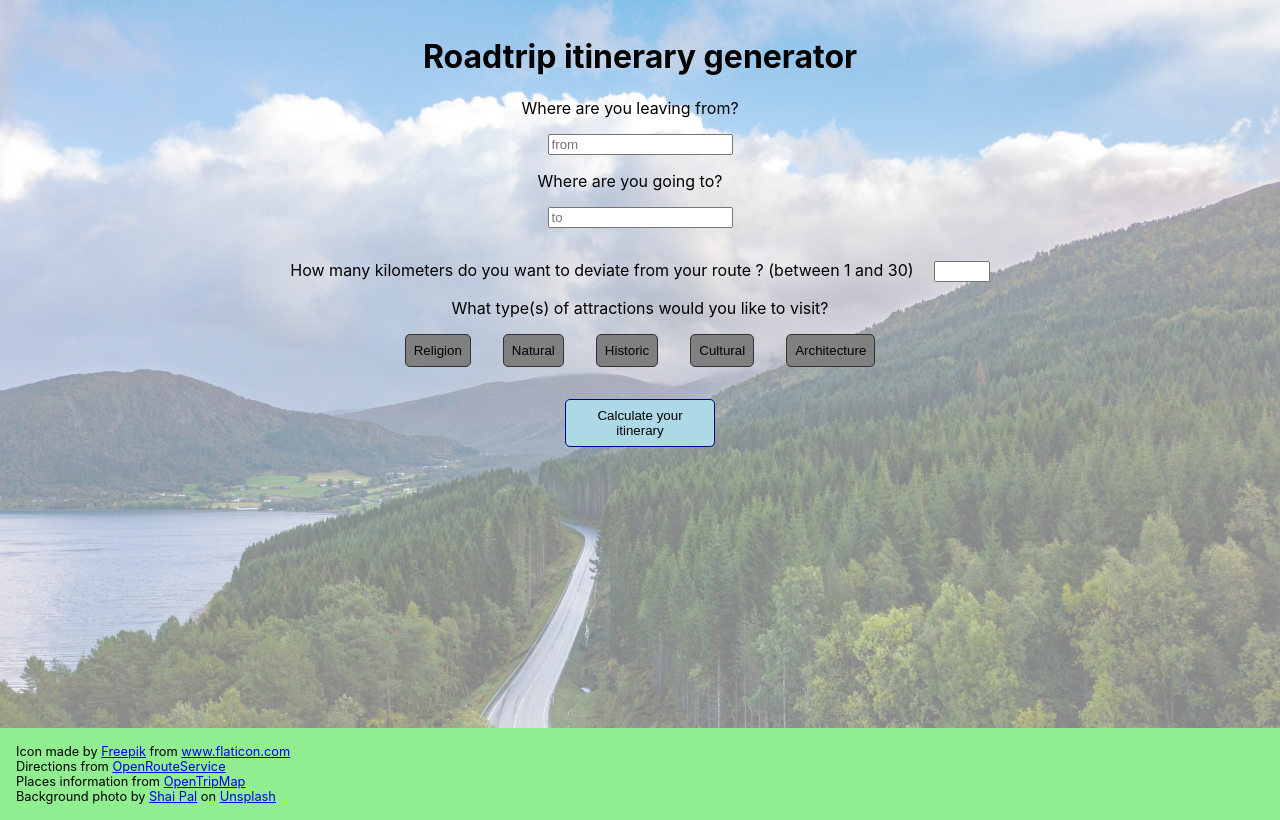
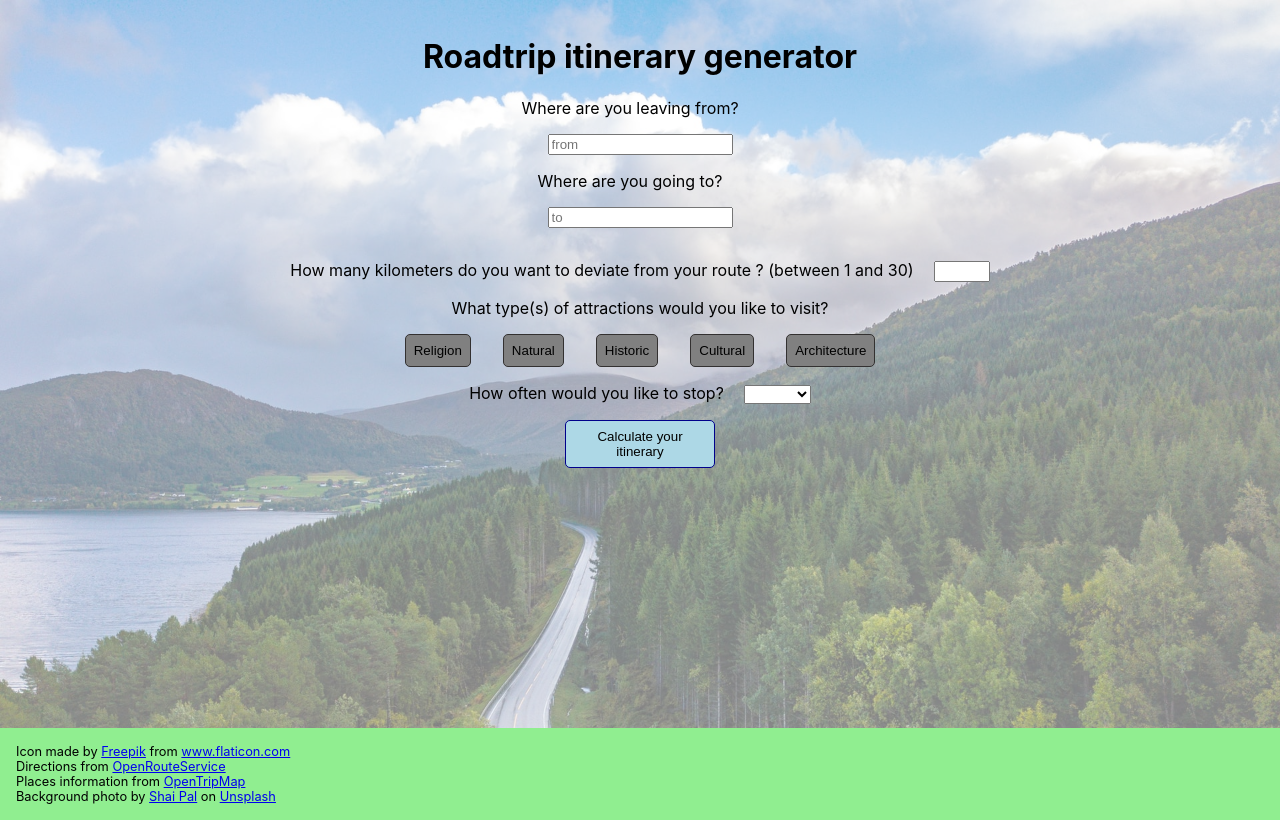
Before and after one commit to cbaggini/itinerary-generator-react, a React (Create React App) app: page / in a window 1280 px wide. Shown: the top 820 px of the page. Built offline with nearby package versions, Linux system fonts and the light colour scheme.

Commit message:
Put poidetails in new state variable

```diff
--- a/src/Map.js
+++ b/src/Map.js
@@ -22,6 +22,7 @@ const Map = ({
   setRouteData,
 }) => {
   const [isComplete, setIsComplete] = useState(false);
+  const [poiDetails, setPoiDetails] = useState([]);
   console.log(routeData.allPois);
 
   const greenOptions = { color: "green" };
@@ -36,7 +37,8 @@ const Map = ({
       allData.dataFrom.features &&
       allData.dataTo.features &&
       form.buffer &&
-      form.categories.length > 0
+      form.categories.length > 0 &&
+      form.timeInterval
     ) {
       const coordinates = [
         allData.dataFrom.features[0].geometry.coordinates,
@@ -44,8 +46,7 @@ const Map = ({
       ];
       const getRouteData = {
         coordinates: coordinates,
-        radius: form.buffer,
-        categories: form.categories,
+        ...form,
       };
       fetch(`${baseURL}itinerary`, {
         method: "POST",
@@ -71,7 +72,7 @@ const Map = ({
           setIsLoaded(false);
         });
     }
-  }, [allData, form.radius, form.categories, baseURL, setIsLoaded]);
+  }, [allData, form, baseURL, setIsLoaded, setRouteData]);
 
   useEffect(() => {
     const getDetails = async (poisArray) => {
@@ -86,7 +87,7 @@ const Map = ({
     };
     if (routeData.selectedPoisArray) {
       getDetails(routeData.selectedPoisArray).then((data) =>
-        setRouteData({ ...routeData, poiDetails: data })
+        setPoiDetails(data)
       );
     }
   }, [routeData.selectedPoisArray, baseURL]);
@@ -160,9 +161,8 @@ const Map = ({
           />
         )}
         {isComplete &&
-          routeData.poiDetails &&
-          routeData.poiDetails.length > 0 &&
-          routeData.poiDetails.map((el) => (
+          poiDetails.length > 0 &&
+          poiDetails.map((el) => (
             <CircleMarker
               key={el.xid}
               pathOptions={redOptions}
--- a/src/SearchBar.js
+++ b/src/SearchBar.js
@@ -1,20 +1,10 @@
 import React, { useRef } from "react";
 
-const SearchBar = ({
-  allData,
-  setAllData,
-  setRadius,
-  setCategories,
-  categories,
-  setIsLoaded,
-  form,
-  setForm,
-  routeData,
-  setRouteData,
-}) => {
+const SearchBar = ({ allData, setAllData, setIsLoaded, form, setForm }) => {
   const from = useRef("");
   const whereTo = useRef("");
   const buffer = useRef("");
+  const timeInterval = useRef("");
   const categoryList = [
     "religion",
     "natural",
@@ -22,6 +12,7 @@ const SearchBar = ({
     "cultural",
     "architecture",
   ];
+  const timeIntervals = [7200, 10800, 14400, 21600, 28800];
 
   const baseURL =
     process.env.REACT_APP_MODE === "prod"
@@ -33,9 +24,14 @@ const SearchBar = ({
       from.current.value &&
       whereTo.current.value &&
       buffer.current.value &&
-      form.categories.length > 0
+      form.categories.length > 0 &&
+      timeInterval.current.value
     ) {
-      setForm({ ...form, buffer: buffer.current.value });
+      setForm({
+        ...form,
+        buffer: buffer.current.value,
+        timeInterval: timeInterval.current.value,
+      });
 
       // Geocode origin
       const dataFrom1 = await fetch(
@@ -128,6 +124,17 @@ const SearchBar = ({
           </button>
         ))}
       </div>
+      <div>
+        <label htmlFor="time">How often would you like to stop?</label>
+        <select id="time" ref={timeInterval}>
+          <option value=""></option>
+          {timeIntervals.map((el) => (
+            <option key={el} value={el}>
+              {el / 3600} hours
+            </option>
+          ))}
+        </select>
+      </div>
       <button type="button" id="search" onClick={search}>
         Calculate your itinerary
       </button>
```
